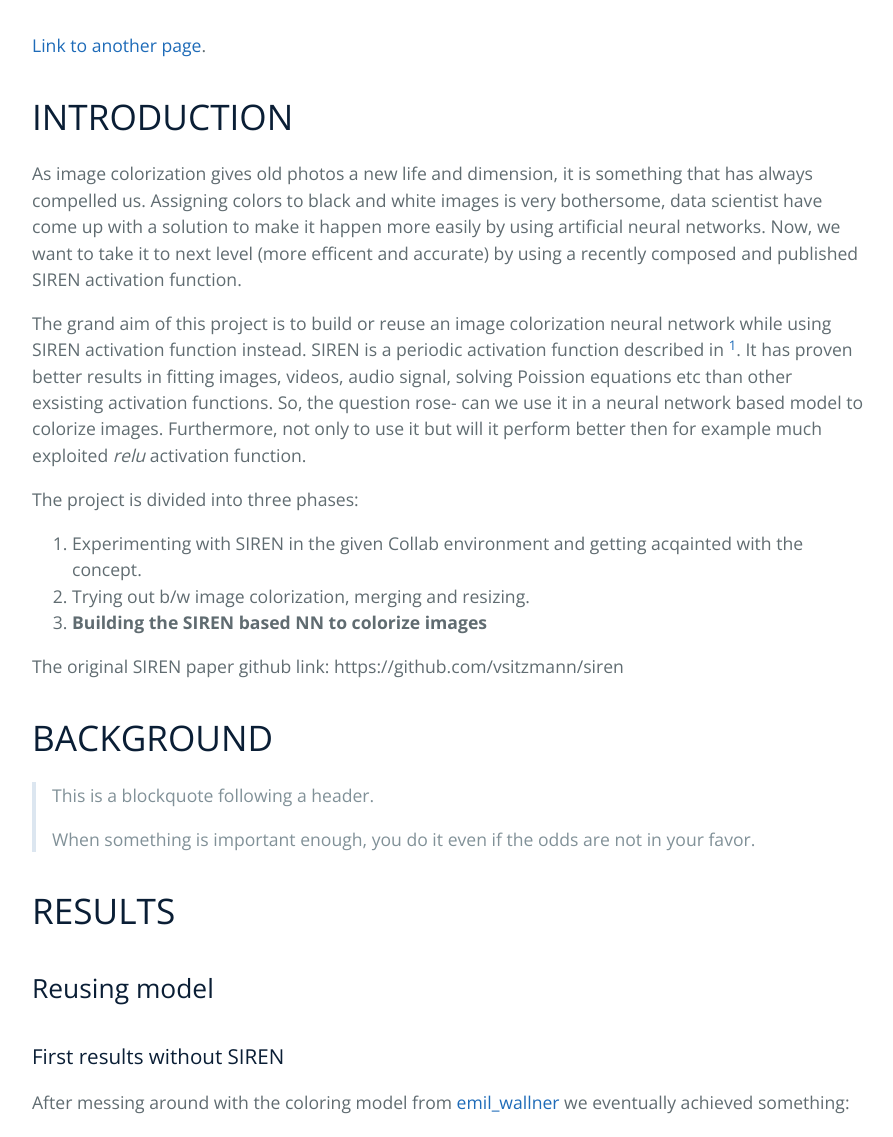
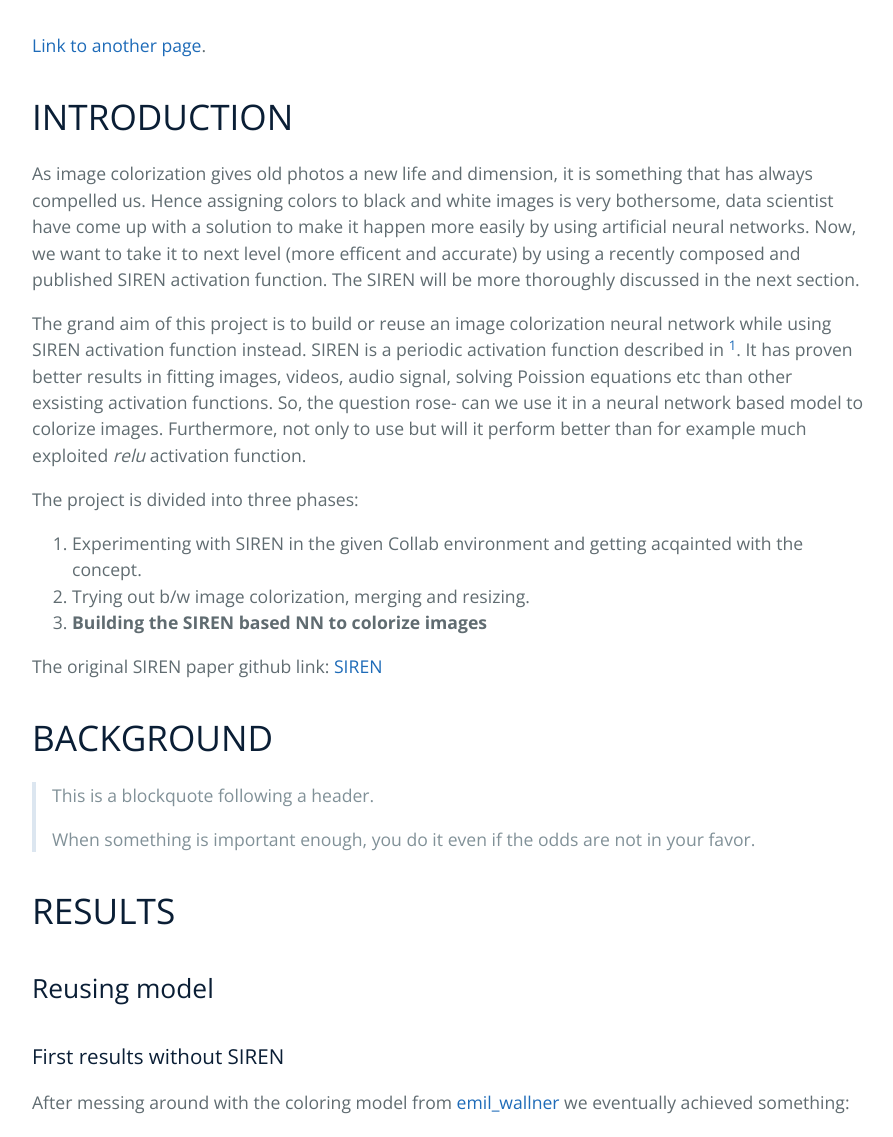
Before and after one commit to mathiasare/SIREN-ImageColorizerProject, a Jekyll site: the page built from index.md, in a window 1280 px wide and 1400 px high, scrolled down 284 px. Shown: the part 99-1236 px from the top of the window, without its empty margins (192-1085 px from the left). Built offline with Jekyll 4.4.1, drawn with Linux system fonts in a browser that asks for light colours.

Commit message:
Update index.md

```diff
--- a/index.md
+++ b/index.md
@@ -6,17 +6,17 @@ layout: default
 [Link to another page](./another-page.html).
 
 # INTRODUCTION
-As image colorization gives old photos a new life and dimension, it is something that has always compelled us. Assigning colors to black and white images is very bothersome, data scientist have come up with a solution to make it happen more easily by using artificial neural networks. Now, we want to take it to next level (more efficent and accurate) by using a recently composed and published SIREN activation function.
+As image colorization gives old photos a new life and dimension, it is something that has always compelled us. Hence assigning colors to black and white images is very bothersome, data scientist have come up with a solution to make it happen more easily by using artificial neural networks. Now, we want to take it to next level (more efficent and accurate) by using a recently composed and published SIREN activation function. The SIREN will be more thoroughly discussed in the next section.
 
 The grand aim of this project is to build or reuse an image colorization neural network while using SIREN activation function instead.
-SIREN is a periodic activation function described in [^sitz]. It has proven better results in fitting images, videos, audio signal, solving Poission equations etc than other exsisting activation functions. So, the question rose- can we use it in a neural network based model to colorize images. Furthermore, not only to use  it but will it perform better then for example much exploited _relu_ activation function.
+SIREN is a periodic activation function described in [^sitz]. It has proven better results in fitting images, videos, audio signal, solving Poission equations etc than other exsisting activation functions. So, the question rose- can we use it in a neural network based model to colorize images. Furthermore, not only to use but will it perform better than for example much exploited _relu_ activation function.
 
 The project is divided into three phases:
 1. Experimenting with SIREN in the given Collab environment and getting acqainted with the concept.
 2. Trying out b/w image colorization, merging and resizing.
 3. **Building the SIREN based NN to colorize images**
 
-The original SIREN paper github link: https://github.com/vsitzmann/siren
+The original SIREN paper github link: [SIREN](https://github.com/vsitzmann/siren)
 
 # BACKGROUND
 
@@ -37,10 +37,10 @@ After messing around with the coloring model from [emil_wallner](https://medium.
 - 1000 epochs with only one picture to train and test
 
 The initial photo/ testing image /result
-![Train photo](<https://github.com/mathiasare/SIREN-ImageColorizerProject/blob/master/ze%20net%20results/train_0.jpg>)
+[Train photo](<https://github.com/mathiasare/SIREN-ImageColorizerProject/blob/master/ze%20net%20results/train_0.jpg>)
 [Test photo](https://github.com/mathiasare/SIREN-ImageColorizerProject/blob/master/ze%20net%20results/test_0.jpg)
 ![Result](https://github.com/mathiasare/SIREN-ImageColorizerProject/blob/master/ze%20net%20results/res_0.png)
-
+<img src="https://github.com/mathiasare/SIREN-ImageColorizerProject/blob/master/ze%20net%20results/res_0.png" class="img-responsive" alt=""> </div>
 
 _in wish to make the model run in one's computer use tensorflow 1.14.0 and keras 2.1.6_
 *(!pip install tensorflow==1.14.0)* *(!pip install keras==2.1.6)*
```
